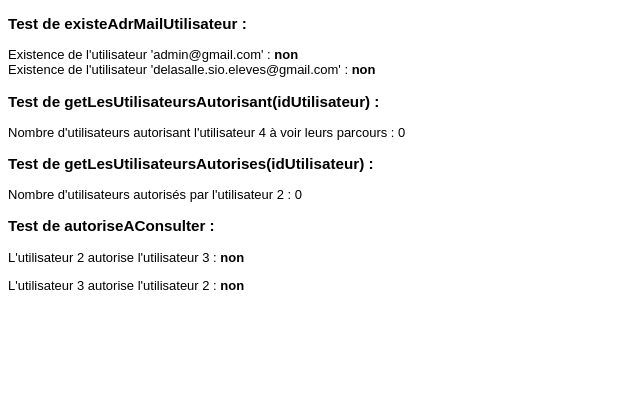
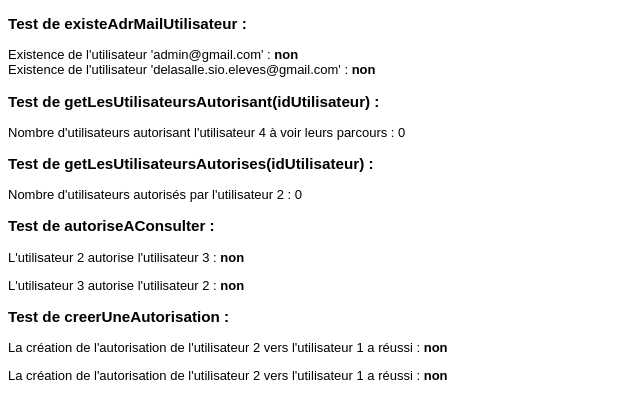
Before and after one commit to DevJoySR/TraceGPSPOO, a PHP site: page /DAO.test1.php in a window 1280 px wide. Shown: the top 419 px of the page, without its empty margins (0-640 px from the left). Run offline with PHP 8.4, Linux system fonts and the light colour scheme; tables that the repository leaves empty or names only in its code hold one stand-in row (values such as "Sample post").

Commit message:
fonction creerUneAutorisation() + test

```diff
--- a/modele/DAO.php
+++ b/modele/DAO.php
@@ -504,7 +504,7 @@ class DAO
 
     public function autoriseAConsulter($idAutorisant, $idAutorise)
     /*
-    *    Indique si l'utilisateur $idAutorisant autorise l'utilisateur $idAutorise à consulter ses traces
+    *   Indique si l'utilisateur $idAutorisant autorise l'utilisateur $idAutorise à consulter ses traces
     *
     *   @param : $idAutorisant : l'id de l'utilisateur qui autorise
     *            $idAutorise : l'id de l'utilisateur qui est autorisé
@@ -535,8 +535,65 @@ class DAO
     }
 }
 
+    public function creerUneAutorisation($idAutorisant, $idAutorise)
+    /*
+    *   Enregistre l'autorisation ($idAutorisant, $idAutorise) dans la table tracegps_autorisations
+    *
+    *   Appel de la méthode autoriseAConsulter() afin de déterminer si l'autorisation a déjà été emise
+    *
+    *   @param : $idAutorisant : l'id de l'utilisateur qui autorise
+    *            $idAutorise : l'id de l'utilisateur qui est autorisé
+    *   @returns : true  si l'enregistrement s'est bien passé false sinon
+    */
+    {
+        // // préparation de la requête de recherche
+        // $txt_req = "SELECT COUNT(*) AS nb FROM tracegps_autorisations";
+        // $txt_req .= " WHERE idAutorisant = :idAutorisant AND idAutorise = :idAutorise";
+        // $req = $this->cnx->prepare($txt_req);
 
+        // // liaison de la requête et de ses paramètres
+        // $req->bindValue(":idAutorisant", $idAutorisant, PDO::PARAM_INT);
+        // $req->bindValue(":idAutorise", $idAutorise, PDO::PARAM_INT);
 
+        // // exécution de la requête
+        // $req->execute();
+
+        // // extrait la ligne suivante
+        // $resultat = $req->fetch(PDO::FETCH_OBJ);
+
+        // if ($resultat && $resultat->nb > 0) {
+        //     return false;
+        // }
+
+        $dao = new DAO();
+        $ok=$dao->autoriseAConsulter($idAutorisant, $idAutorise);
+
+        if($ok)
+        {
+            return false;
+        }
+        $txt_req2 = "INSERT INTO tracegps_autorisations (idAutorisant, idAutorise)";
+        $txt_req2 .= " VALUES(:idAutorisant, :idAutorise)";
+
+        $req2 = $this->cnx->prepare($txt_req2);
+
+        // liaison de la requête et de ses paramètres
+        $req2->bindValue(":idAutorisant", $idAutorisant, PDO::PARAM_INT);
+        $req2->bindValue(":idAutorise", $idAutorise, PDO::PARAM_INT);
+
+        // exécution de la requête
+        $req2->execute();
+
+        // extrait la ligne suivante
+        $resultat2 = $req2->fetch(PDO::FETCH_OBJ);
+
+        if ($resultat2) {
+        return true;
+    }
+    else {
+        return false;
+    }
+}
 
 
 
--- a/modele/DAO.test1.php
+++ b/modele/DAO.test1.php
@@ -70,6 +70,15 @@ echo "<p>L'utilisateur 2 autorise l'utilisateur 3 : <b>" . $autorise . "</b><br>
 if ($dao->autoriseAConsulter(3, 2)) $autorise = "oui"; else $autorise = "non";
 echo "<p>L'utilisateur 3 autorise l'utilisateur 2 : <b>" . $autorise . "</b><br>";
 
+// test de la méthode creerUneAutorisation ---------------------------------------------------------
+// modifié par dP le 13/8/2021
+echo "<h3>Test de creerUneAutorisation : </h3>";
+if ($dao->creerUneAutorisation(2, 1)) $ok = "oui"; else $ok = "non";
+echo "<p>La création de l'autorisation de l'utilisateur 2 vers l'utilisateur 1 a réussi : <b>" . $ok . "</b><br>";
+// la même autorisation ne peut pas être enregistrée 2 fois
+if ($dao->creerUneAutorisation(2, 1)) $ok = "oui"; else $ok = "non";
+echo "<p>La création de l'autorisation de l'utilisateur 2 vers l'utilisateur 1 a réussi : <b>" . $ok . "</b><br>";
+
 // ferme la connexion à MySQL :
 unset($dao);
 ?>
```
